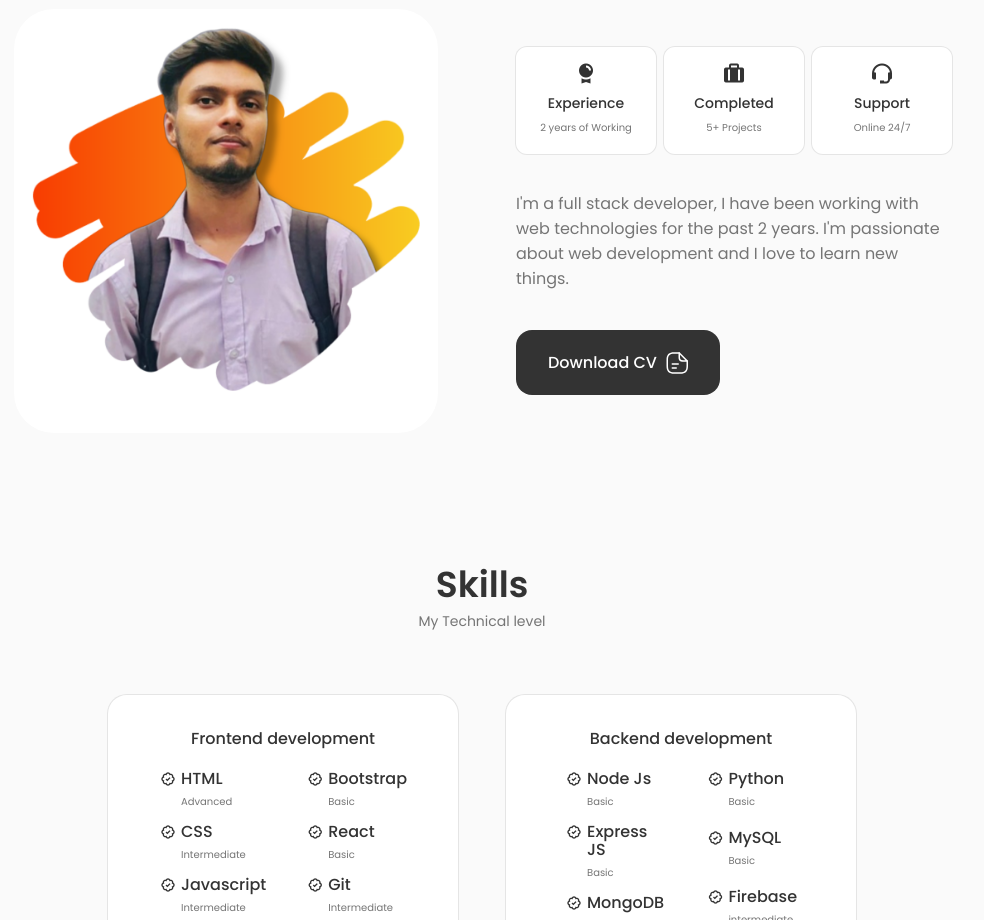
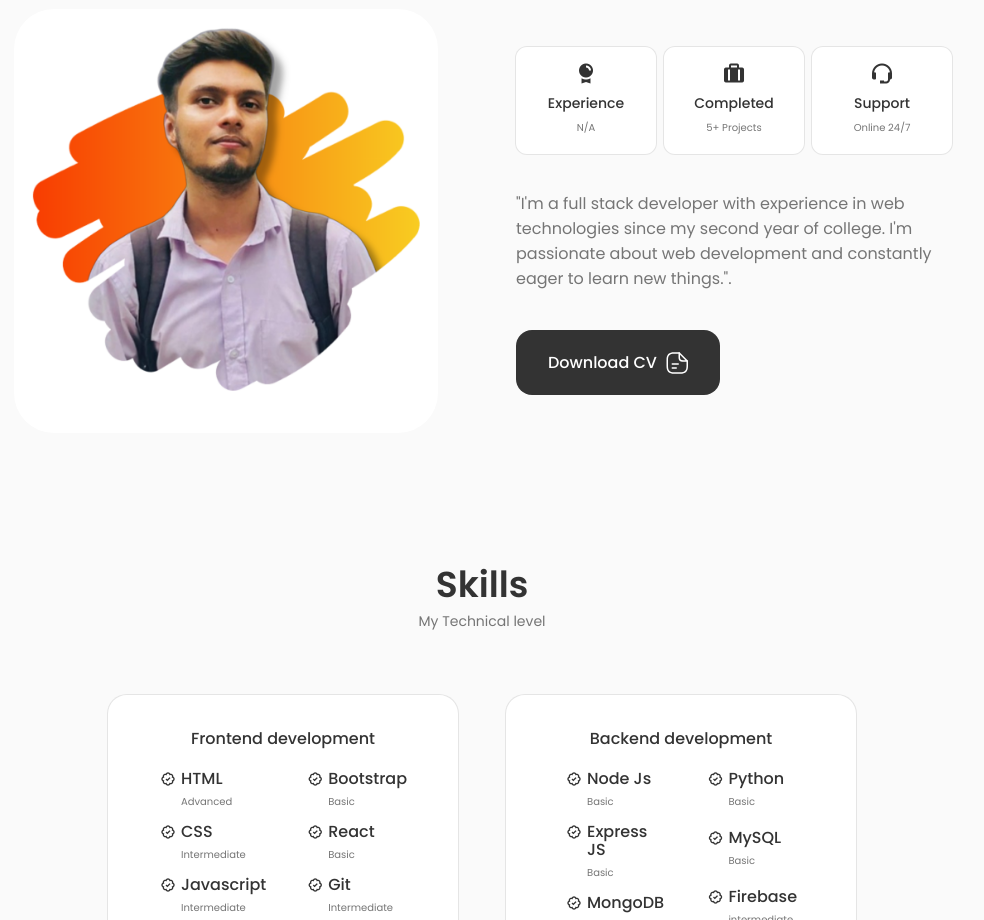
Before and after one commit to IShashankojha/Portfolio-Website, a React (Create React App) app: page / in a window 1280 px wide. Shown: the part 1240-2160 px from the top of the page, without its empty margins (158-1142 px from the left). Built offline with nearby package versions, Linux system fonts and the light colour scheme.

Commit message:
about section

```diff
--- a/src/components/About/Info.jsx
+++ b/src/components/About/Info.jsx
@@ -6,7 +6,7 @@ const Info = () => {
         <div className="about__box">
         <i class='bx bxs-award about__icon'></i>
             <h3 className="about__title">Experience</h3>
-            <span className="about__subtitle">2 years of Working</span>
+            <span className="about__subtitle">N/A</span>
     </div>
 
         <div className="about__box">
--- a/src/components/About/about.jsx
+++ b/src/components/About/about.jsx
@@ -13,7 +13,7 @@ const about = () => {
 
         <div className="about__data">
           <Info/>
-          <p className="about__description">I'm a full stack developer, I have been working with web technologies for the past 2 years. I'm passionate about web development and I love to learn new things.</p>
+          <p className="about__description">"I'm a full stack developer with experience in web technologies since my second year of college. I'm passionate about web development and constantly eager to learn new things.".</p>
 
             <a download="" href={CV} className="button button--flex">
               Download CV
```
